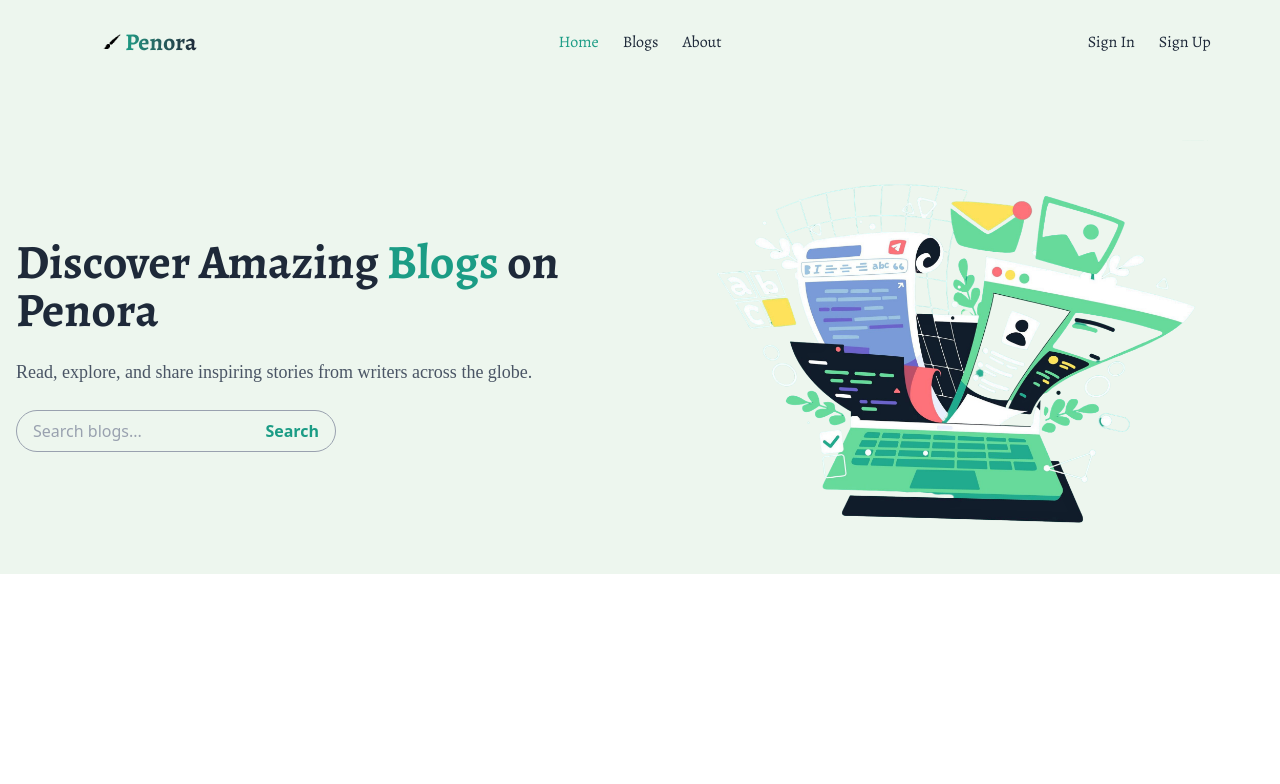
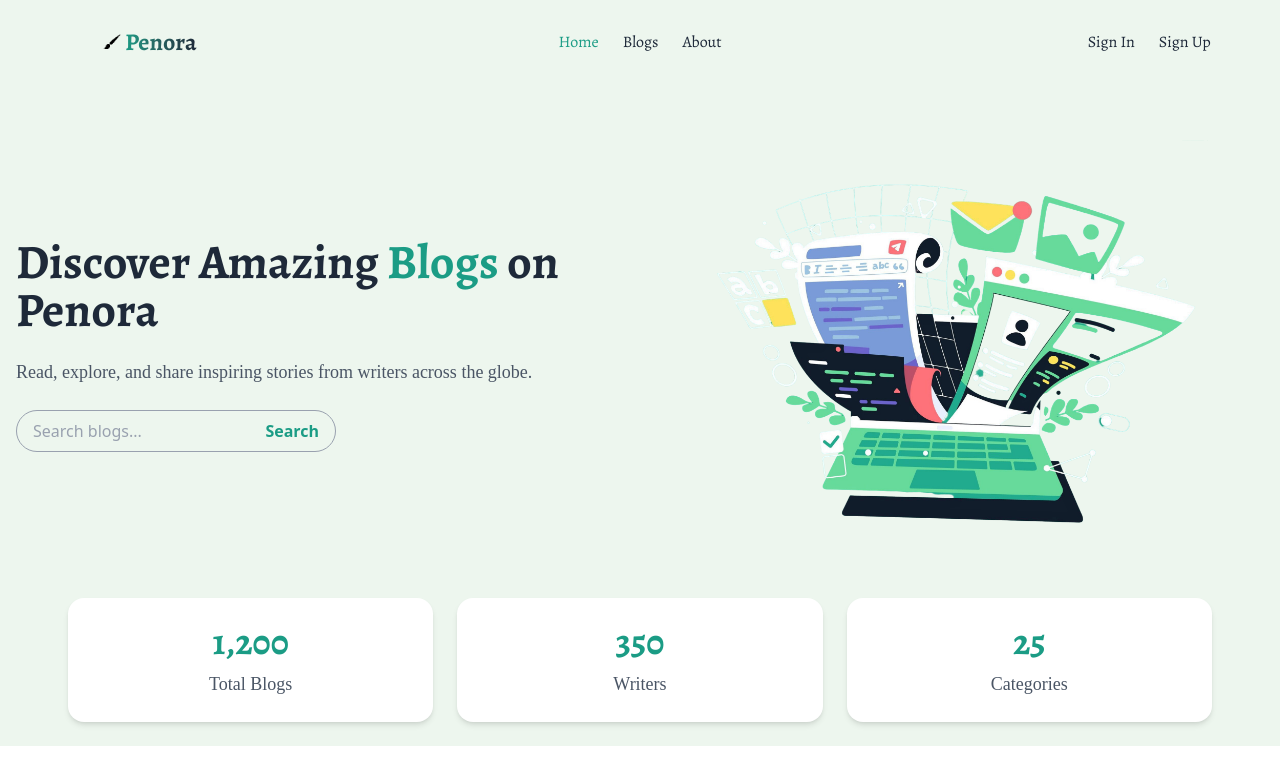
Before and after one commit to tasninanika/Penora-Client, a React (Vite) app: page / in a window 1280 px wide. Shown: the top 784 px of the page. Built offline with nearby package versions, Linux system fonts and the light colour scheme; a web font is replaced by a local one.

Commit message:
create stats counter

```diff
--- a/package.json
+++ b/package.json
@@ -16,6 +16,7 @@
     "lottie-react": "^2.4.1",
     "match-sorter": "^8.0.3",
     "react": "^19.1.0",
+    "react-countup": "^6.5.3",
     "react-dom": "^19.1.0",
     "react-router-dom": "^7.7.0",
     "sort-by": "^1.2.0",
--- a/src/components/home/StatsCounter.jsx
+++ b/src/components/home/StatsCounter.jsx
@@ -0,0 +1,32 @@
+import { motion } from "framer-motion";
+import CountUp from "react-countup";
+
+const StatsCounter = () => {
+  const stats = [
+    { label: "Total Blogs", value: 1200 },
+    { label: "Writers", value: 350 },
+    { label: "Categories", value: 25 },
+  ];
+
+  return (
+    <section className="w-11/12 mx-auto mt-12 grid grid-cols-1 sm:grid-cols-3 gap-6 text-center">
+      {stats.map((stat, index) => (
+        <motion.div
+          key={index}
+          initial={{ opacity: 0, y: 50 }}
+          whileInView={{ opacity: 1, y: 0 }}
+          transition={{ duration: 0.6, delay: index * 0.2 }}
+          viewport={{ once: true }}
+          className="bg-white shadow-md rounded-2xl p-6 hover:shadow-lg transition-shadow duration-300"
+        >
+          <h2 className="text-4xl font-bold text-[#1b9c85]">
+            <CountUp end={stat.value} duration={2} separator="," />
+          </h2>
+          <p className="text-gray-600 mt-2 text-lg">{stat.label}</p>
+        </motion.div>
+      ))}
+    </section>
+  );
+};
+
+export default StatsCounter;
--- a/src/pages/Home.jsx
+++ b/src/pages/Home.jsx
@@ -1,10 +1,12 @@
 import React from "react";
 import Hero from "../components/home/Hero";
+import StatsCounter from "../components/home/StatsCounter";
 
 const Home = () => {
   return (
     <div>
       <Hero></Hero>
+      <StatsCounter></StatsCounter>
     </div>
   );
 };
```
Also changed, not shown: 1 other file (tests, documents, lock files or other folders).
